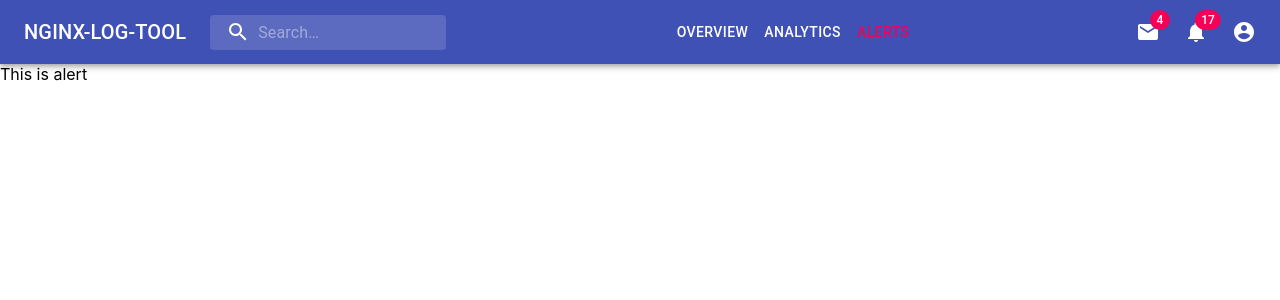
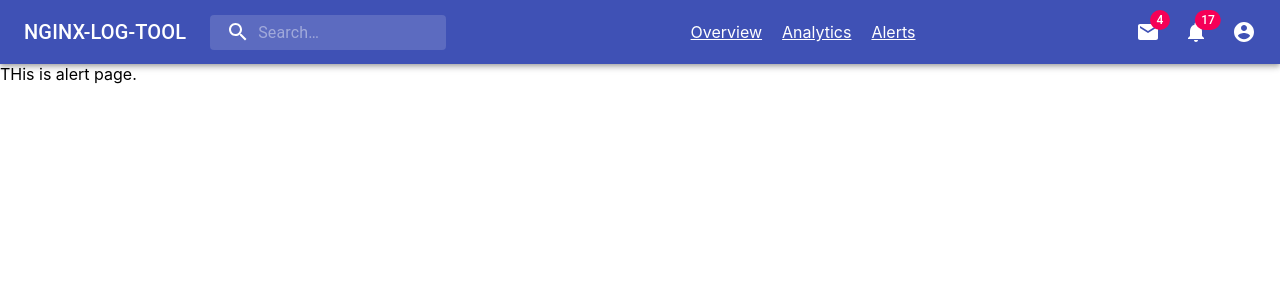
Before and after one commit to CS305-software-Engineering/nginx-log-tool, a React (Create React App) app in the folder src/frontend/: page /alerts in a window 1280 px wide. Shown: the top 300 px of the page. Built offline with nearby package versions, Linux system fonts and the light colour scheme.

Commit message:
Enabled Route Links for Navbar

```diff
--- a/src/frontend/src/App.js
+++ b/src/frontend/src/App.js
@@ -1,7 +1,10 @@
 import { BrowserRouter, Route, Switch } from 'react-router-dom';
-import MainPage from './main';
 import Login from './main/Login/login';
 import Register from './main/Register/sign-up';
+import Analytics from './main/Analytics/analytics';
+import Overview from './main/Overview/overview';
+import Alerts from './main/Alerts/alert';
+
 
 function App() {
   return (
@@ -13,9 +16,17 @@ function App() {
           <Route path="/register">
             <Register />
           </Route>
+
+          <Route path="/analytics">
+            <Analytics />
+          </Route>
+          <Route path="/alerts">
+          <Alerts />
+          </Route>
           <Route path="/">
-          <MainPage />
+            <Overview />
           </Route>
+
         </Switch>
   </BrowserRouter>
 
--- /dev/null
+++ b/src/frontend/src/main/Alerts/alert.js
@@ -0,0 +1,12 @@
+import React from 'react';
+
+import NavBar from '../NavBar';
+
+export default function Alerts() {
+    return (
+        <div>
+            <NavBar></NavBar>
+        THis is alert page.
+        </div>
+    );
+}
--- a/src/frontend/src/main/Analytics/analytics.js
+++ b/src/frontend/src/main/Analytics/analytics.js
@@ -5,6 +5,8 @@ import Tabs from '@material-ui/core/Tabs';
 import Tab from '@material-ui/core/Tab';
 import Typography from '@material-ui/core/Typography';
 import Box from '@material-ui/core/Box';
+
+import NavBar from '../NavBar';
 
 function TabPanel(props) {
   const { children, value, index, ...other } = props;
@@ -64,7 +66,11 @@ export default function Analytics() {
   };
 
   return (
+    <div>
+      <NavBar />
+
     <div className={classes.root}>
+
       <Tabs
         orientation="vertical"
         variant="scrollable"
@@ -89,5 +95,6 @@ export default function Analytics() {
       </TabPanel>
 
     </div>
+    </div>
   );
 }
--- a/src/frontend/src/main/NavBar/index.js
+++ b/src/frontend/src/main/NavBar/index.js
@@ -15,6 +15,9 @@ import MailIcon from '@material-ui/icons/Mail';
 import NotificationsIcon from '@material-ui/icons/Notifications';
 import MoreIcon from '@material-ui/icons/MoreVert';
 import { Button } from '@material-ui/core';
+
+import { BrowserRouter, Link, Route, Switch } from 'react-router-dom';
+
 
 const useStyles = makeStyles((theme) => ({
   grow: {
@@ -194,11 +197,20 @@ export default function PrimarySearchAppBar() {
           <div className={classes.grow} />
 
 
-          <Button color="inherit" >Overview</Button>
+          {/* <Button color="inherit" >Overview</Button> */}
+          <Link to="/" style={{color:"white" ,  marginLeft:20 }} >
+            Overview
+          </Link>
+          <Link to="/analytics" style={{color:"white" ,  marginLeft:20 }} >
+            Analytics
+          </Link>
+          <Link to="/alerts" style={{color:"white" ,  marginLeft:20 }} >
+            Alerts
+          </Link>
 
-          <Button color="inherit">Analytics</Button>
+          {/* <Button color="inherit">Analytics</Button> */}
 
-          <Button color= "secondary">Alerts</Button>
+          {/* <Button color= "secondary">Alerts</Button> */}
           <div className={classes.grow} />
 
 
--- a/src/frontend/src/main/Overview/overview.js
+++ b/src/frontend/src/main/Overview/overview.js
@@ -4,7 +4,8 @@ import Paper from '@material-ui/core/Paper';
 import Grid from '@material-ui/core/Grid';
 
 import LineChart from '../Components/Charts/Line';
-import MultiLine from '../Components/Charts/MultiAxisLine';
+import NavBar from '../NavBar';
+
 
 const useStyles = makeStyles((theme) => ({
   root: {
@@ -24,6 +25,9 @@ function Overview() {
 
 
   return (
+    <div>
+    <NavBar />
+
     <Container>
       <h1 className='title' style={{textAlign:"center"}}>Overview Page</h1>
 
@@ -66,7 +70,7 @@ function Overview() {
         </Grid>
       </Grid>
     </Container>
-
+    </div>
   );
 }
 
--- a/src/frontend/src/main/index.js
+++ /dev/null
@@ -1,32 +0,0 @@
-
-import { BrowserRouter, Route, Switch } from 'react-router-dom';
-import Analytics from './Analytics/analytics';
-import NavBar from './NavBar';
-import Overview from './Overview/overview';
-
-
-
-function MainPage() {
-  return (
-      <div>
-    <NavBar ></NavBar>
-    <BrowserRouter>
-        <Switch>
-          <Route path="/overview">
-            <Overview />
-          </Route>
-          <Route path="/analytics">
-            <Analytics />
-          </Route>
-          <Route path="/alerts">
-          {/* <Alerts /> */}
-          This is alert
-          </Route>
-        </Switch>
-  </BrowserRouter>
-
-      </div>
-  );
-}
-
-export default MainPage;
```
